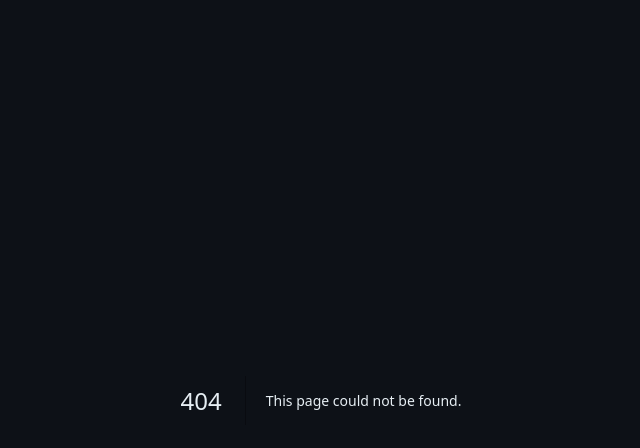
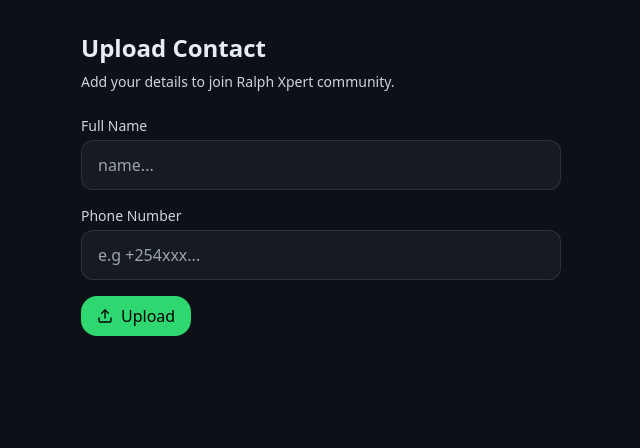
Before and after one commit to Benfeitech/Ralph-Xpert-Vcf, a Next.js app: page /upload in a window 1280 px wide. Before the commit this address had no page. Shown: the top 448 px of the page, without its empty margins (319-959 px from the left). Built offline with nearby package versions, Linux system fonts and the light colour scheme.

Commit message:
Create upload.js

```diff
--- /dev/null
+++ b/pages/upload.js
@@ -0,0 +1,91 @@
+import { useState } from "react";
+import { useRouter } from "next/router";
+import { Upload as UploadIcon } from "lucide-react";
+
+export default function Upload() {
+  const [name, setName] = useState("");
+  const [phone, setPhone] = useState("");
+  const [status, setStatus] = useState("");
+  const router = useRouter();
+
+  function sanitizePhone(p) {
+    return (p || "").replace(/\D/g, "");
+  }
+
+  async function onSubmit(e) {
+    e.preventDefault();
+    if (!name.trim() || !phone.trim()) {
+      setStatus("Please fill name and phone.");
+      return;
+    }
+    setStatus("Uploading...");
+
+    try {
+      // ✅ always append suffix
+      const finalName = name.trim().endsWith("RXP")
+        ? name.trim()
+        : name.trim() + " RXP";
+
+      const res = await fetch("/api/upload", {
+        method: "POST",
+        headers: { "content-type": "application/json" },
+        body: JSON.stringify({
+          name: finalName,
+          phone: sanitizePhone(phone),
+        }),
+      });
+
+      const json = await res.json();
+      if (!res.ok) {
+        setStatus(json?.error || "Upload failed");
+      } else if (json.exists) {
+        setStatus("Contact already exists.");
+      } else {
+        setStatus(
+          "Contact uploaded successfully, redirecting to community page..."
+        );
+        setTimeout(() => router.push("/community"), 2500);
+      }
+    } catch (err) {
+      setStatus("Upload failed.");
+    }
+  }
+
+  return (
+    <div className="max-w-lg mx-auto px-4 py-8">
+      <h2 className="text-2xl font-bold">Upload Contact</h2>
+      <p className="text-sm text-gray-300 mt-2">
+        Add your details to join Ralph Xpert community.
+      </p>
+      <form onSubmit={onSubmit} className="mt-6 grid gap-4">
+        <label className="grid gap-1">
+          <span className="text-sm text-gray-300">Full Name</span>
+          <input
+            value={name}
+            onChange={(e) => setName(e.target.value)}
+            placeholder="name..."
+            className="px-4 py-3 rounded-xl bg-bgsoft border border-white/10 outline-none focus:ring-accent"
+          />
+        </label>
+        <label className="grid gap-1">
+          <span className="text-sm text-gray-300">Phone Number</span>
+          <input
+            value={phone}
+            onChange={(e) => setPhone(e.target.value)}
+            placeholder="e.g +254xxx..."
+            className="px-4 py-3 rounded-xl bg-bgsoft border border-white/10 outline-none focus:ring-accent"
+          />
+        </label>
+        <div className="flex items-center gap-3">
+          <button
+            type="submit"
+            className="inline-flex items-center gap-2 btn-primary px-4 py-2 rounded-2xl"
+          >
+            <UploadIcon size={16} /> Upload
+          </button>
+        </div>
+      </form>
+      {status && <div className="mt-4 text-sm">{status}</div>}
+    </div>
+  );
+        }
```
